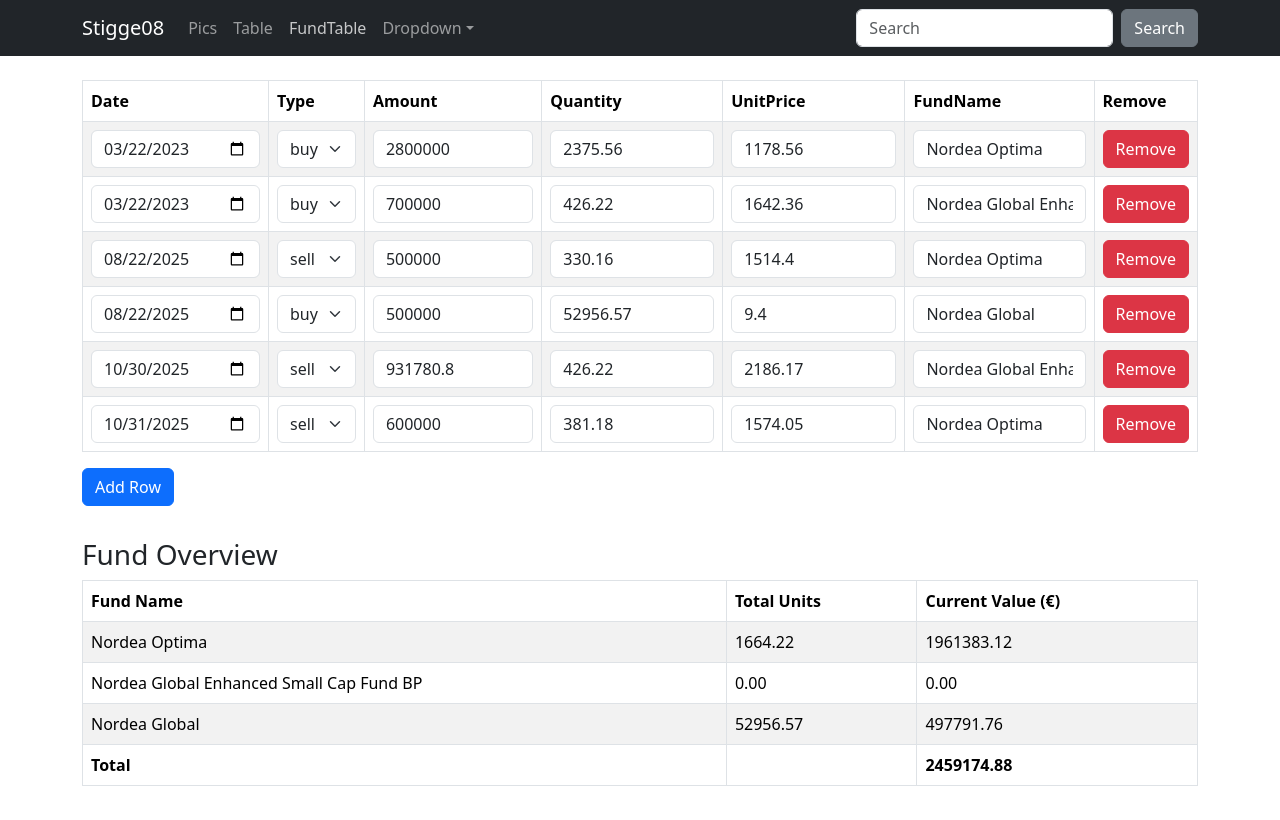
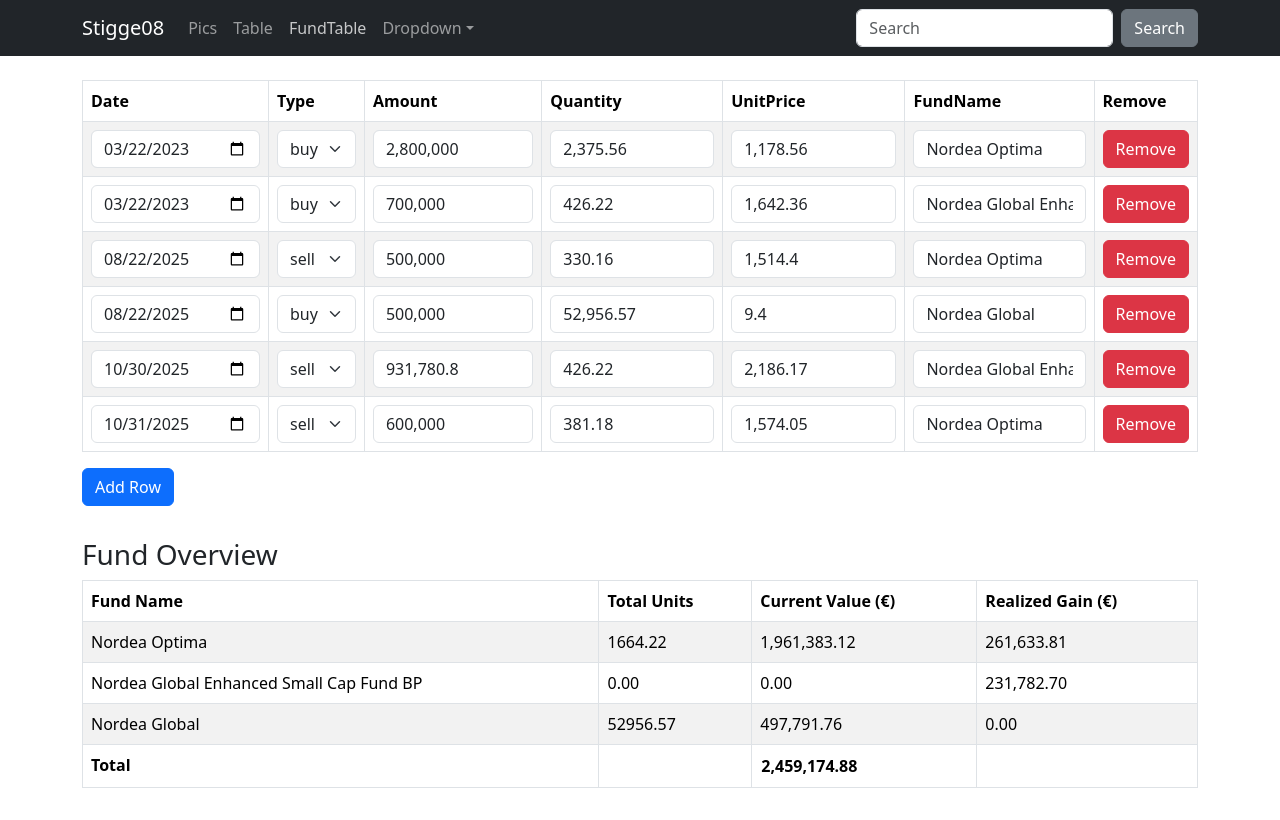
Before and after one commit to Stigge08/stigge08.github.io, a React (Vite) app in the folder my-pwa-app/: page / in a window 1280 px wide. Both pictures are taken after a click on the button "FundTable". Built offline with nearby package versions, Linux system fonts and the light colour scheme.

Commit message:
tousandsepertor

```diff
--- a/my-pwa-app/src/src/Components/EditableFundTable.tsx
+++ b/my-pwa-app/src/src/Components/EditableFundTable.tsx
@@ -66,13 +66,13 @@
                     </Form.Select>
                   ) : col === 'amount' || col === 'quantity' || col === 'unitPrice' ? (
                     <Form.Control
-                      type="number"
-                      value={row[col as keyof interFaceFundData] as number}
+                      type="text"
+                      value={(row[col as keyof interFaceFundData] as number).toLocaleString()}
                       onChange={(e) =>
                         handleChange(
                           index,
                           col as keyof interFaceFundData,
-                          parseFloat(e.target.value),
+                          parseFloat(e.target.value.replace(/,/g, '')) || 0,
                         )
                       }
                     />
--- a/my-pwa-app/src/src/Components/FundOverview.tsx
+++ b/my-pwa-app/src/src/Components/FundOverview.tsx
@@ -1,51 +1,56 @@
 import React from 'react';
 import { Table } from 'react-bootstrap';
 import type { interFaceFundData } from './Interfaces/interfaces';
-
-export type FundOverviewItem = {
-  fundName: string;
-  totalQuantity: number;
-  currentValue: number;
-};
 
 interface FundOverviewProps {
   fundData: interFaceFundData[];
 }
 
+interface FundTracking {
+  quantity: number;
+  totalCost: number; // total cost of remaining units
+  realizedGain: number;
+}
+
 export const FundOverview: React.FC<FundOverviewProps> = ({ fundData }) => {
-  // calculate overview
-  const overviewMap: Record<string, { quantity: number; totalCost: number; value: number }> = {};
+  // Sort transactions by date
+  const sortedData = [...fundData].sort(
+    (a, b) => new Date(a.date).getTime() - new Date(b.date).getTime(),
+  );
 
-  fundData.forEach((t) => {
+  const fundMap: Record<string, FundTracking> = {};
+
+  sortedData.forEach((t) => {
     const name = t.fundName;
-    if (!overviewMap[name]) overviewMap[name] = { quantity: 0, totalCost: 0, value: 0 };
+    if (!fundMap[name]) fundMap[name] = { quantity: 0, totalCost: 0, realizedGain: 0 };
 
-    if (t.type === 'holding' || t.type === 'buy') {
-      overviewMap[name].quantity += t.quantity;
-      overviewMap[name].totalCost += t.quantity * t.unitPrice;
-      overviewMap[name].value += t.quantity * t.unitPrice;
+    const fund = fundMap[name];
+
+    if (t.type === 'buy' || t.type === 'holding') {
+      fund.quantity += t.quantity;
+      fund.totalCost += t.quantity * t.unitPrice;
     } else if (t.type === 'sell') {
-      // Calculate average unit price before sell
-      const avgUnitPrice =
-        overviewMap[name].quantity > 0 ? overviewMap[name].value / overviewMap[name].quantity : 0;
-      // Subtract quantity sold
-      overviewMap[name].quantity -= t.quantity;
-      if (overviewMap[name].quantity < 0) overviewMap[name].quantity = 0;
-      // Subtract value based on average unit price * quantity sold
-      overviewMap[name].value -= t.quantity * avgUnitPrice;
-      if (overviewMap[name].value < 0) overviewMap[name].value = 0;
+      if (fund.quantity === 0) {
+        console.warn(`Attempt to sell with zero holdings for ${name}`);
+        return;
+      }
+      const avgCost = fund.totalCost / fund.quantity; // average cost per unit
+      const costOfSoldUnits = avgCost * t.quantity;
+
+      fund.realizedGain += t.quantity * t.unitPrice - costOfSoldUnits; // profit = sale price - cost
+      fund.quantity -= t.quantity;
+      fund.totalCost -= costOfSoldUnits;
     }
   });
 
-  const fundOverview: FundOverviewItem[] = Object.entries(overviewMap).map(
-    ([fundName, { quantity, value }]) => ({
-      fundName,
-      totalQuantity: quantity,
-      currentValue: value,
-    }),
-  );
+  const fundOverview = Object.entries(fundMap).map(([name, f]) => ({
+    fundName: name,
+    totalUnits: f.quantity,
+    currentValue: f.totalCost,
+    realizedGain: f.realizedGain,
+  }));
 
-  const totalValue = fundOverview.reduce((sum, fund) => sum + fund.currentValue, 0);
+  const totalValue = fundOverview.reduce((sum, f) => sum + f.currentValue, 0);
 
   return (
     <div style={{ margin: '2rem 0' }}>
@@ -56,14 +61,26 @@
             <th>Fund Name</th>
             <th>Total Units</th>
             <th>Current Value (€)</th>
+            <th>Realized Gain (€)</th>
           </tr>
         </thead>
         <tbody>
-          {fundOverview.map((fund) => (
-            <tr key={fund.fundName}>
-              <td>{fund.fundName}</td>
-              <td>{fund.totalQuantity.toFixed(2)}</td>
-              <td>{fund.currentValue.toFixed(2)}</td>
+          {fundOverview.map((f) => (
+            <tr key={f.fundName}>
+              <td>{f.fundName}</td>
+              <td>{f.totalUnits.toFixed(2).toLocaleString()}</td>
+              <td>
+                {f.currentValue.toLocaleString(undefined, {
+                  minimumFractionDigits: 2,
+                  maximumFractionDigits: 2,
+                })}
+              </td>
+              <td>
+                {f.realizedGain.toLocaleString(undefined, {
+                  minimumFractionDigits: 2,
+                  maximumFractionDigits: 2,
+                })}
+              </td>
             </tr>
           ))}
           <tr>
@@ -72,8 +89,16 @@
             </td>
             <td></td>
             <td>
-              <strong>{totalValue.toFixed(2)}</strong>
+              <td>
+                <strong>
+                  {totalValue.toLocaleString(undefined, {
+                    minimumFractionDigits: 2,
+                    maximumFractionDigits: 2,
+                  })}
+                </strong>
+              </td>
             </td>
+            <td></td>
           </tr>
         </tbody>
       </Table>
```
